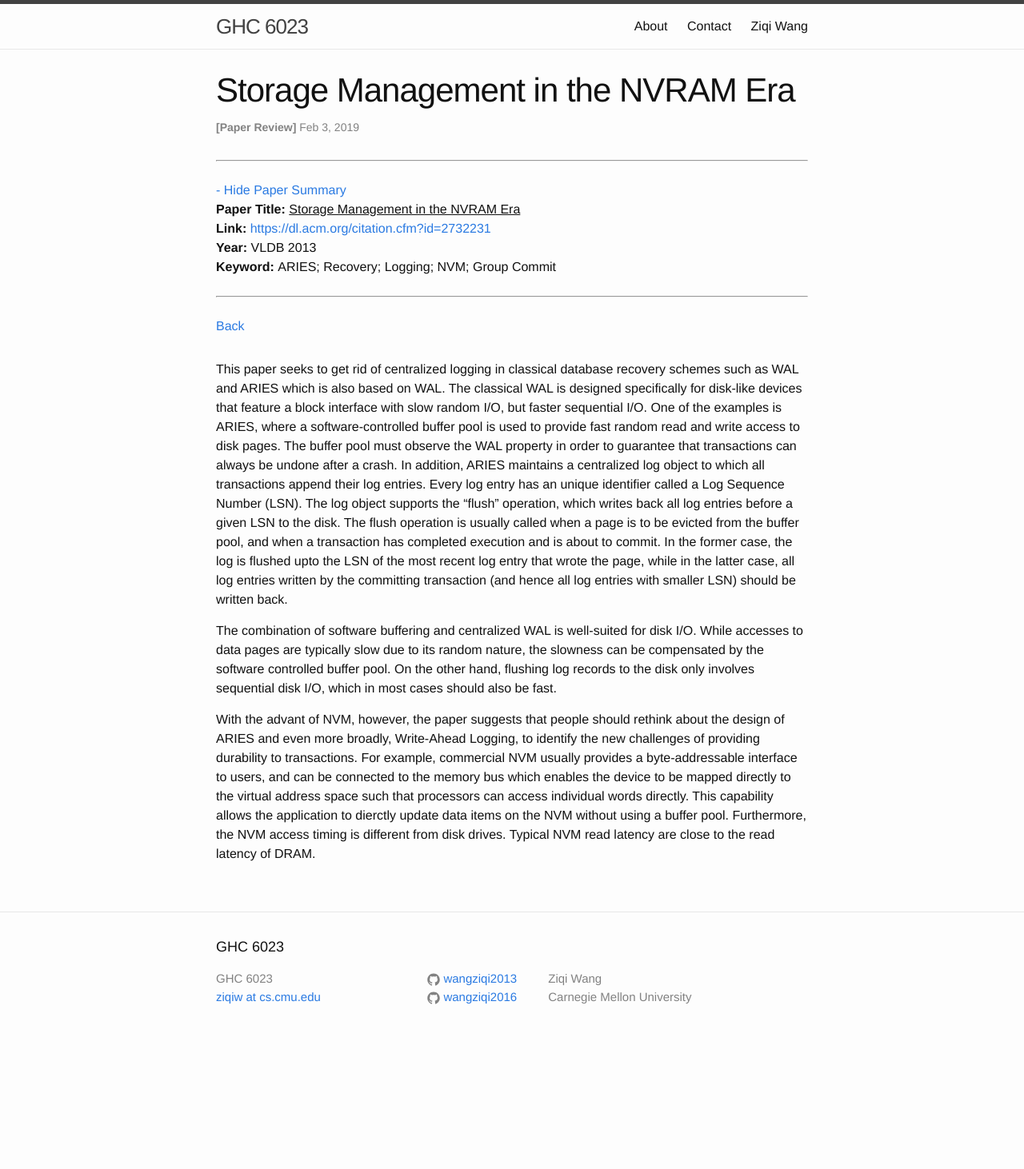
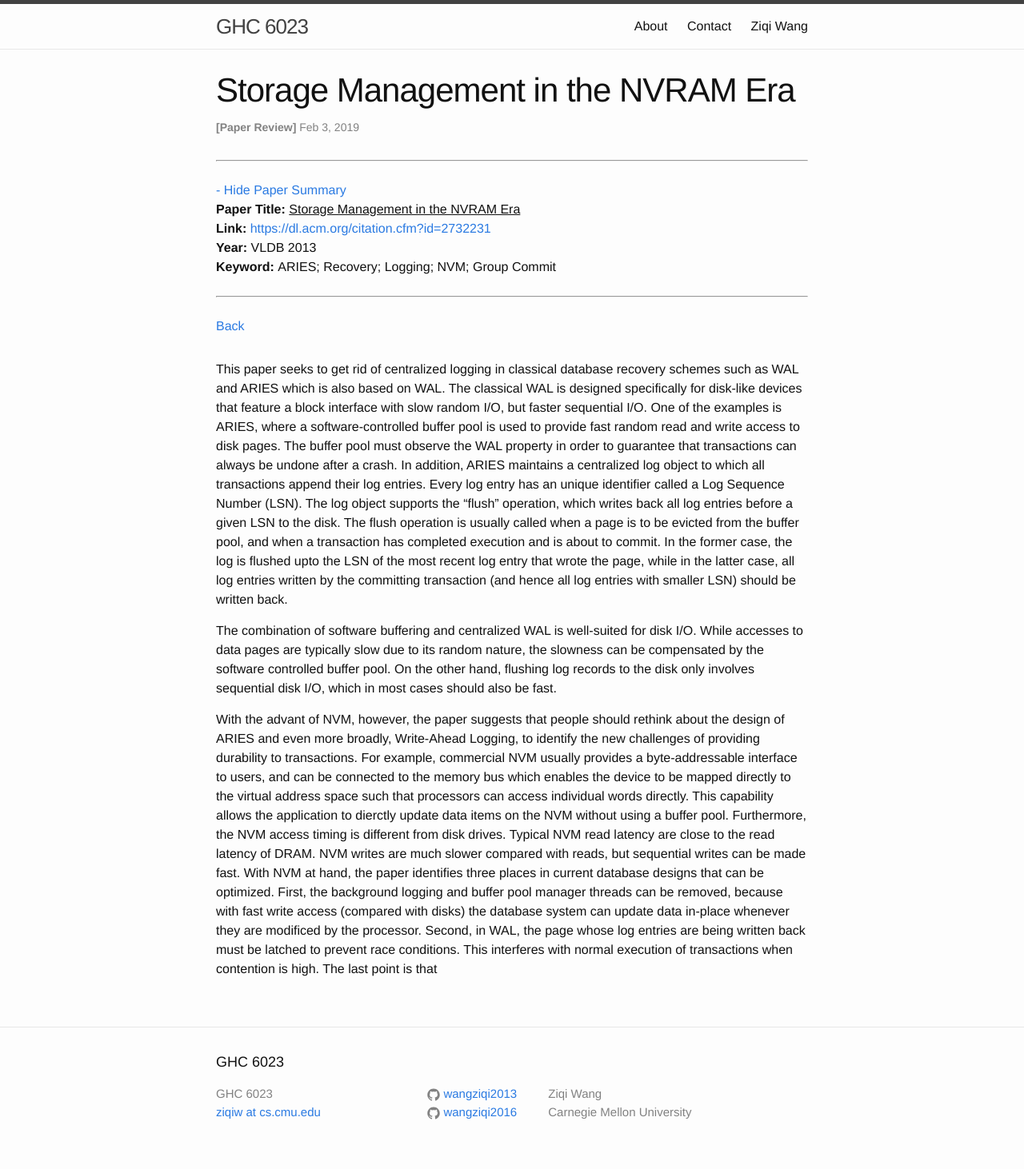
Before and after one commit to wangziqi2013/wangziqi2013.github.io, a Jekyll site: the page built from _posts/2019-02-03-Storage-Mgmt-In-The-NVM-Era.markdown, in a window 1280 px wide. Shown: the whole page at 80% size. Built offline with Jekyll 4.4.1, drawn with Linux system fonts in a browser that asks for light colours; before the commit the page ends 1318 px from its top, so only the background shows below that.

Commit message:
Adding optimization

```diff
--- a/_posts/2019-02-03-Storage-Mgmt-In-The-NVM-Era.markdown
+++ b/_posts/2019-02-03-Storage-Mgmt-In-The-NVM-Era.markdown
@@ -34,4 +34,9 @@ broadly, Write-Ahead Logging, to identify the new challenges of providing durabi
 commercial NVM usually provides a byte-addressable interface to users, and can be connected to the memory bus which enables
 the device to be mapped directly to the virtual address space such that processors can access individual words directly.
 This capability allows the application to dierctly update data items on the NVM without using a buffer pool. Furthermore,
-the NVM access timing is different from disk drives. Typical NVM read latency are close to the read latency of DRAM.
+the NVM access timing is different from disk drives. Typical NVM read latency are close to the read latency of DRAM. NVM
+writes are much slower compared with reads, but sequential writes can be made fast. With NVM at hand, the paper identifies
+three places in current database designs that can be optimized. First, the background logging and buffer pool manager threads
+can be removed, because with fast write access (compared with disks) the database system can update data in-place whenever
+they are modificed by the processor. Second, in WAL, the page whose log entries are being written back must be latched to
+prevent race conditions. This interferes with normal execution of transactions when contention is high. The last point is that
```
